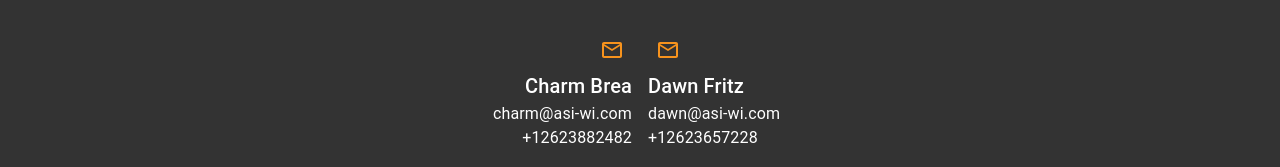
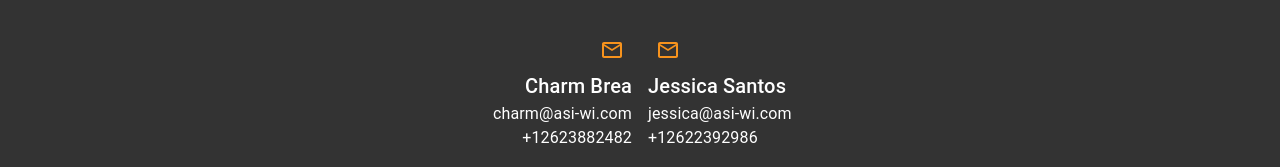
Before and after one commit to GigiDee/GigiDee.github.io, a React (Create React App) app: page / in a window 1280 px wide. Shown: the part 2473-2640 px from the top of the page. Built offline with nearby package versions, Linux system fonts and the light colour scheme.

Commit message:
changing to Jessica from Dawn

```diff
--- a/src/components/footer/Footer.js
+++ b/src/components/footer/Footer.js
@@ -107,9 +107,9 @@ const Footer = () => {
                 <MailOutlineIcon />
               </IconButton>
             </Box>
-              <Typography variant="h6">Dawn Fritz</Typography>
-              <Typography variant="body1">dawn@asi-wi.com</Typography>
-              <Typography variant="body1">+12623657228</Typography>
+              <Typography variant="h6">Jessica Santos</Typography>
+              <Typography variant="body1">jessica@asi-wi.com</Typography>
+              <Typography variant="body1">+12622392986</Typography>
             </Grid>
           </Grid>
         </Box>
```
